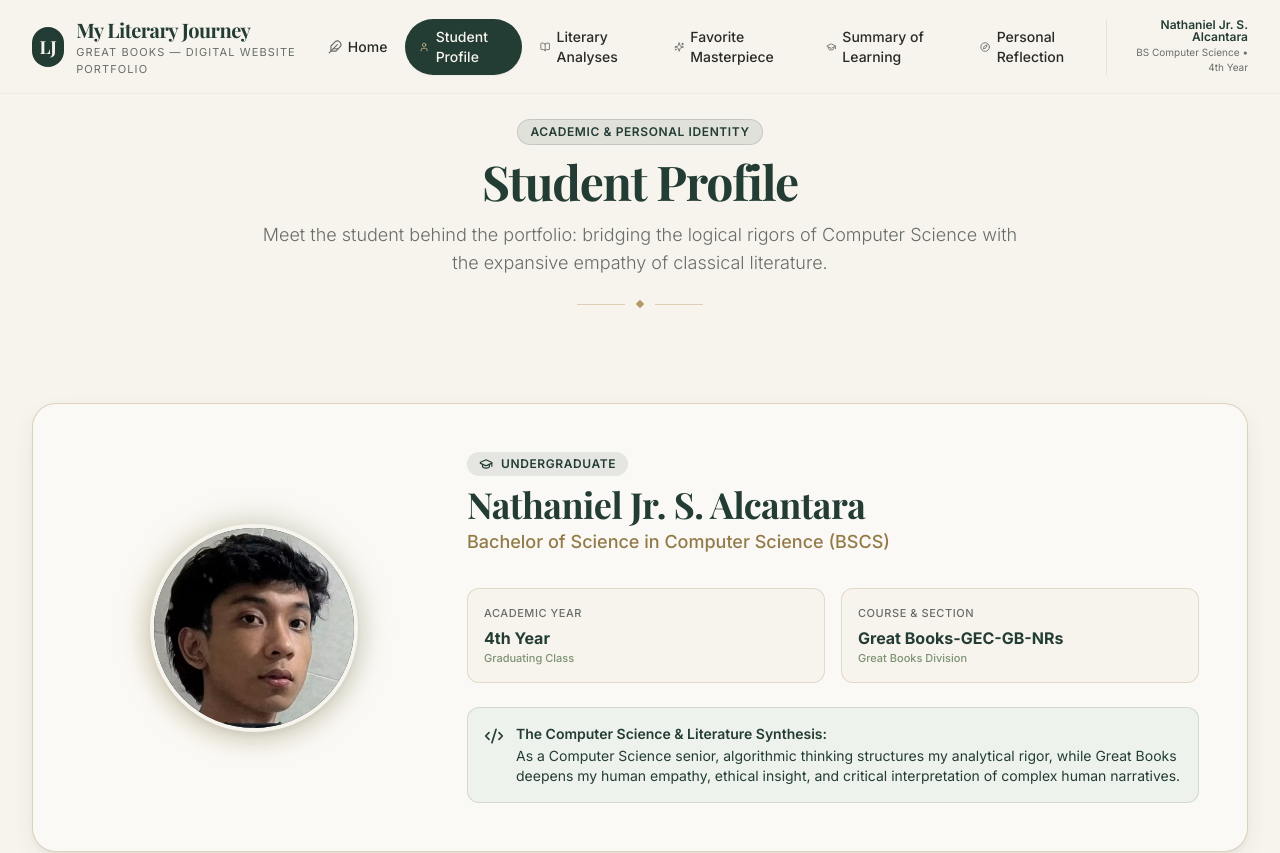
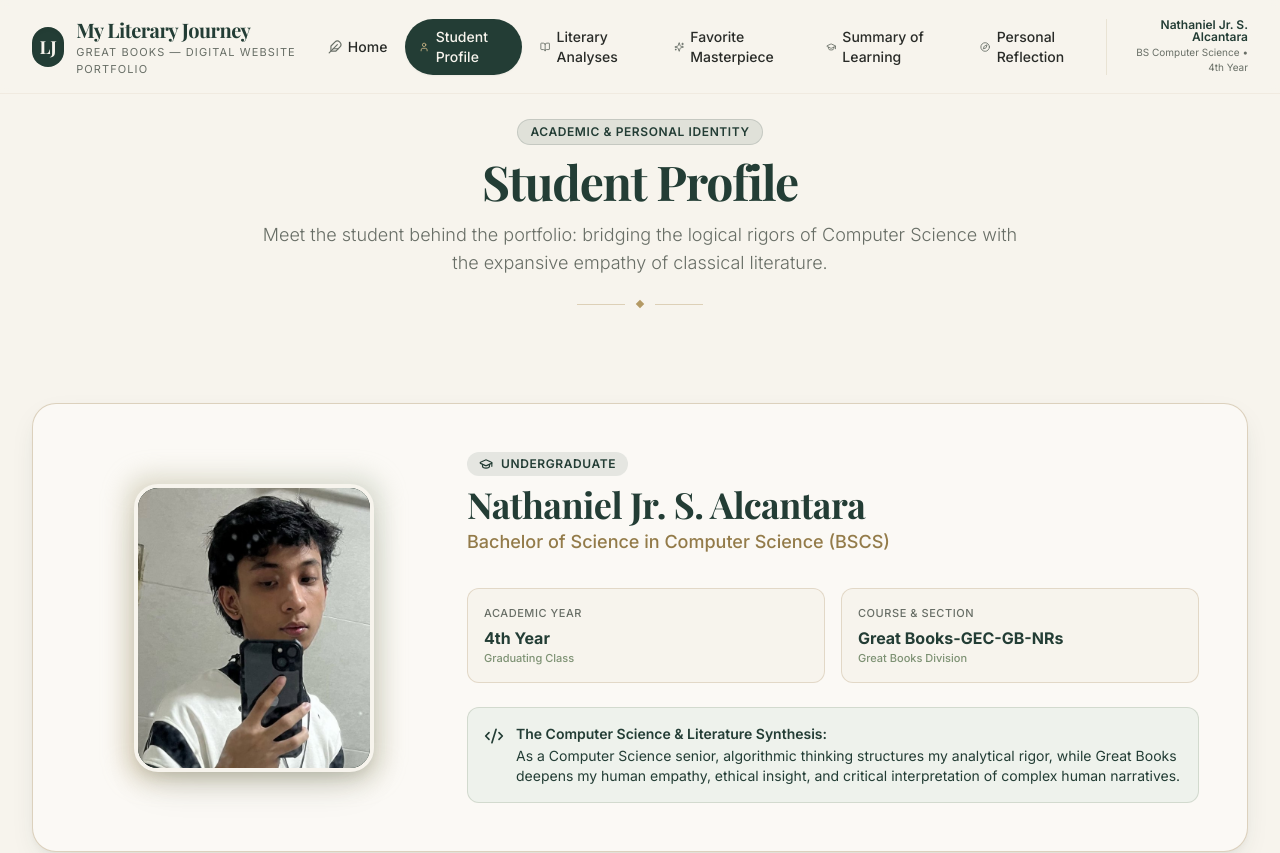
Before and after one commit to nico100903/great-books-portfolio, a React (Vite) app: page /profile in a window 1280 px wide. Shown: the top 853 px of the page. Built offline with nearby package versions, Linux system fonts and the light colour scheme; the HTML template or start-up script is replaced by a standard one; a web font is replaced by a local one.

Commit message:
Add files via upload

```diff
--- a/src/pages/Home.jsx
+++ b/src/pages/Home.jsx
@@ -71,11 +71,11 @@ export default function Home() {
               {/* Student Academic Card Highlight */}
               <div className="p-5 rounded-2xl bg-ivory-light border border-beige-dark/60 shadow-sm flex flex-col sm:flex-row sm:items-center justify-between gap-4">
                 <div className="flex items-center space-x-3.5">
-                  <div className="w-12 h-12 rounded-xl bg-forest text-gold flex items-center justify-center font-serif text-xl font-bold shadow-inner overflow-hidden border border-gold/40">
+                  <div className="w-12 h-14 rounded-xl bg-forest text-gold flex items-center justify-center font-serif text-xl font-bold shadow-inner overflow-hidden border border-gold/40">
                     <img
                       src={studentInfo.profilePhoto}
                       alt={studentInfo.name}
-                      className="w-full h-full object-cover"
+                      className="w-full h-full object-cover object-top"
                       onError={(e) => { e.target.style.display = 'none'; }}
                     />
                   </div>
--- a/src/pages/StudentProfile.jsx
+++ b/src/pages/StudentProfile.jsx
@@ -51,14 +51,14 @@ export default function StudentProfile() {
           <div className="lg:col-span-4 flex flex-col items-center text-center">
             <div className="relative group">
               {/* Decorative Glow */}
-              <div className="absolute -inset-2 rounded-full bg-gradient-to-tr from-gold/40 to-sage/40 blur-md group-hover:blur-lg transition-all"></div>
+              <div className="absolute -inset-2 rounded-3xl bg-gradient-to-tr from-gold/40 to-sage/40 blur-md group-hover:blur-lg transition-all"></div>
 
-              {/* Profile Image / Fallback Container */}
-              <div className="relative w-44 h-44 sm:w-52 sm:h-52 rounded-full overflow-hidden border-4 border-ivory shadow-book bg-forest flex items-center justify-center text-ivory">
+              {/* Profile Image / Portrait Container */}
+              <div className="relative w-52 sm:w-60 h-72 sm:h-84 rounded-3xl overflow-hidden border-4 border-ivory shadow-book-lg bg-forest-dark flex items-center justify-center text-ivory">
                 <img
                   src={studentInfo.profilePhoto}
                   alt={studentInfo.name}
-                  className="w-full h-full object-cover group-hover:scale-105 transition-transform duration-500"
+                  className="w-full h-full object-cover object-top group-hover:scale-105 transition-transform duration-500"
                   onError={(e) => {
                     // Fallback to stylized SVG monogram if custom photo fails
                     e.target.src = "/images/student-profile.svg";
```
Also changed, not shown: public/images/student-profile.jpg.
